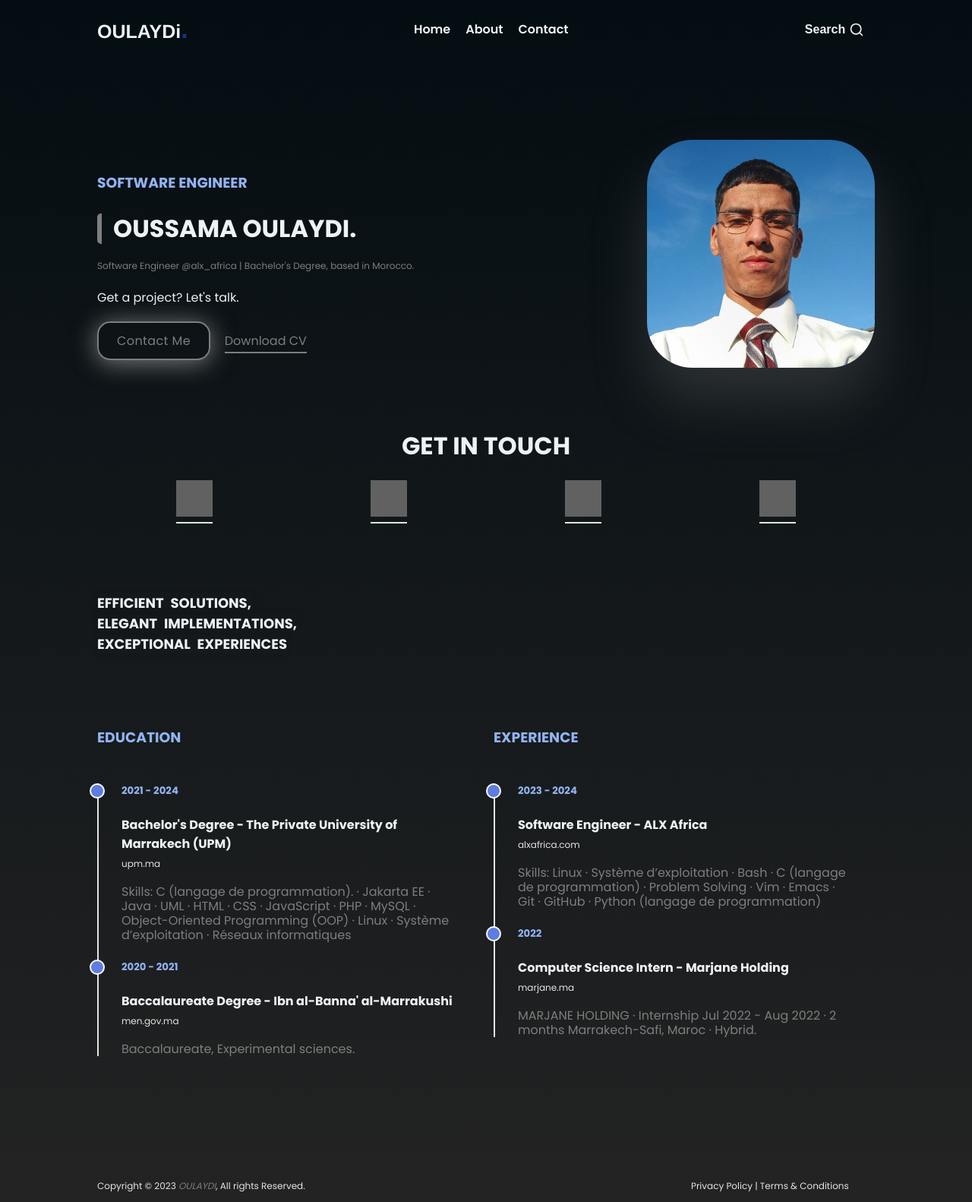
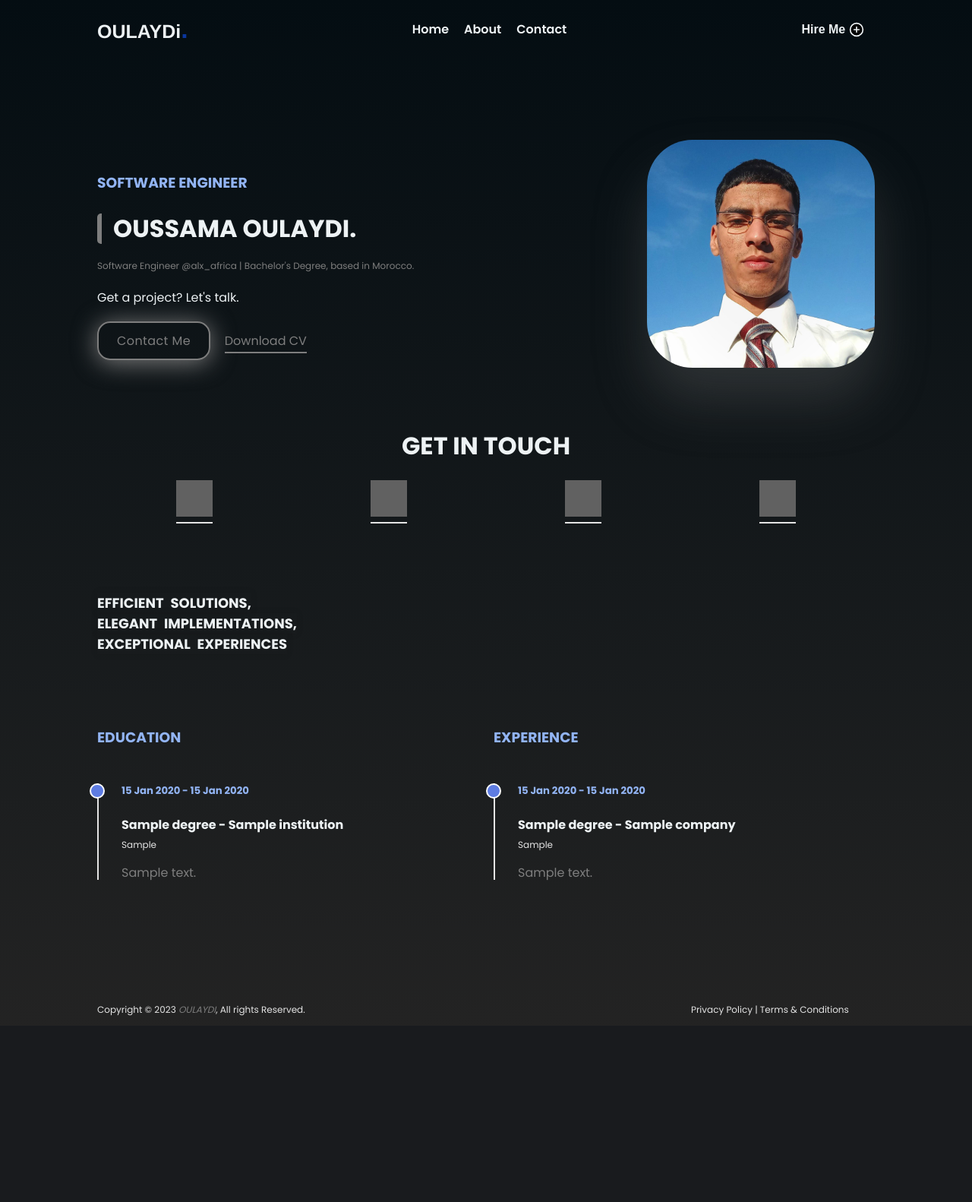
Before and after one commit to oulaydi/oulaydi-s-portfolio, a Node project: template views/index.ejs in a window 1280 px wide. Shown: the whole page at 76% size. After the commit the page ends 1337 px from the top, so only its background shows below. Run offline with Node 20 templates, Linux system fonts and the light colour scheme; the template is opened without the code that fills it: most values are stand-ins (such as "Sample title", 1, 10 or a date in 2020); some libraries are stand-ins or nearby versions; grey boxes are pictures that could not be loaded.

Commit message:
All is good
Add MongoDB, and all is good

```diff
--- a/app.js
+++ b/app.js
@@ -1,11 +1,15 @@
 require("dotenv").config();
 const express = require("express");
 const expressLayout = require("express-ejs-layouts");
+const connectDB = require("./server/config/db");
 
 // Express app
 const app = express();
 // Port
 const port = 5050;
+
+// Connect to DB
+connectDB();
 
 // middleware & static files
 app.use(express.static("public"));
--- a/views/index.ejs
+++ b/views/index.ejs
@@ -49,18 +49,14 @@
                     <h3 class="author_heading">EDUCATION</h3>
                 </header>
                 <div class="contents">
-                    <div class="box">
-                        <h5>2021 - 2024</h5>
-                        <h4>Bachelor's Degree - The Private University of Marrakech (UPM)</h4>
-                        <a class="mini_links" href="https://upm.ac.ma/" target="_blank">upm.ma</a>
-                        <p>Skills:  C (langage de programmation). · Jakarta EE · Java · UML · HTML · CSS · JavaScript · PHP · MySQL · Object-Oriented Programming (OOP) · Linux  · Système d’exploitation · Réseaux informatiques</p>
-                    </div>
-                    <div class="box">
-                        <h5>2020 - 2021</h5>
-                        <h4>Baccalaureate Degree - Ibn al-Banna' al-Marrakushi</h4>
-                        <a class="mini_links" href="https://www.men.gov.ma/ar/Pages/Accueil.aspx" target="_blank">men.gov.ma</a>
-                        <p>Baccalaureate, Experimental sciences.</p>
-                    </div>
+                    <% data.forEach(edu => { %>
+                        <div class="box">
+                            <h5><%= edu.startDate %> - <%= edu.endDate %></h5>
+                            <h4><%= edu.degree %> - <%= edu.institution %></h4>
+                            <a class="mini_links" href="<%= edu.institutionLink %>" target="_blank"><%= edu.institutionDomain %></a>
+                            <p><%= edu.description %></p>
+                        </div>
+                    <% }) %>
                 </div>
             </section>
             <!--   *******  Education Section Ends  *******   -->
@@ -71,20 +67,14 @@
                     <h3 class="author_heading">EXPERIENCE</h3>
                 </header>
                 <div class="contents">
-                    <div class="box">
-                        <h5>2023 - 2024</h5>
-                        <h4>Software Engineer - ALX Africa</h4>
-                        <a class="mini_links" href="https://www.alxafrica.com/" target="_blank">alxafrica.com</a>
-                        <!-- <img style="height: 20px" src="https://www.alxafrica.com/wp-content/uploads/2023/10/logo-alx-white.svg" alt="alx_logo" class="alx_logo"> -->
-                        <p>Skills: Linux · Système d’exploitation · Bash · C (langage de programmation) · Problem Solving · Vim · Emacs · Git · GitHub · Python (langage de programmation)</p>
-                    </div>
-                    <div class="box">
-                        <h5>2022</h5>
-                        <h4>Computer Science Intern - Marjane Holding</h4>
-                        <a class="mini_links" href="https://www.marjane.ma/" target="_blank">marjane.ma</a>
-                        <p>MARJANE HOLDING · Internship
-                            Jul 2022 - Aug 2022 · 2 months Marrakech-Safi, Maroc · Hybrid.</p>
-                    </div>
+                    <% data2.forEach(exp => { %>
+                        <div class="box">
+                            <h5><%= exp.startDate %><% if (exp.endDate) { %> - <%= exp.endDate %><% } %></h5>
+                            <h4><%= exp.degree %> - <%= exp.company %></h4>
+                            <a class="mini_links" href="<%= exp.companyLink %>" target="_blank"><%= exp.companyDomain %></a>
+                            <p><%= exp.description %></p>
+                        </div>
+                    <% }) %>
                 </div>
             </section>
             <!--   *******  Experience Section Ends   *******  -->
--- a/views/partials/header.ejs
+++ b/views/partials/header.ejs
@@ -21,8 +21,12 @@
 
     <div class="header_button">
         <button class="searchBtn" aria-expanded="false">
-            Search
-            <svg class="feather feather-search" fill="none" height="20" stroke="currentColor" stroke-linecap="round" stroke-linejoin="round" stroke-width="2" viewBox="0 0 24 24" width="20" xmlns="http://www.w3.org/2000/svg"><circle cx="11" cy="11" r="8"/><line x1="21" x2="16.65" y1="21" y2="16.65"/></svg>
+            Hire Me
+            <svg xmlns="http://www.w3.org/2000/svg" viewBox="0 0 24 24" width="20" height="20" stroke="currentColor" stroke-width="2" stroke-linecap="round" stroke-linejoin="round" class="feather feather-hire-me">
+                <circle cx="12" cy="12" r="10" />
+                <line x1="12" y1="8" x2="12" y2="16" />
+                <line x1="8" y1="12" x2="16" y2="12" />
+              </svg>
         </button>
     </div>
 
```
Also changed, not shown: public/css/style.css (+34 -1 lines), server/routes/main.js (+13 -0 lines).
